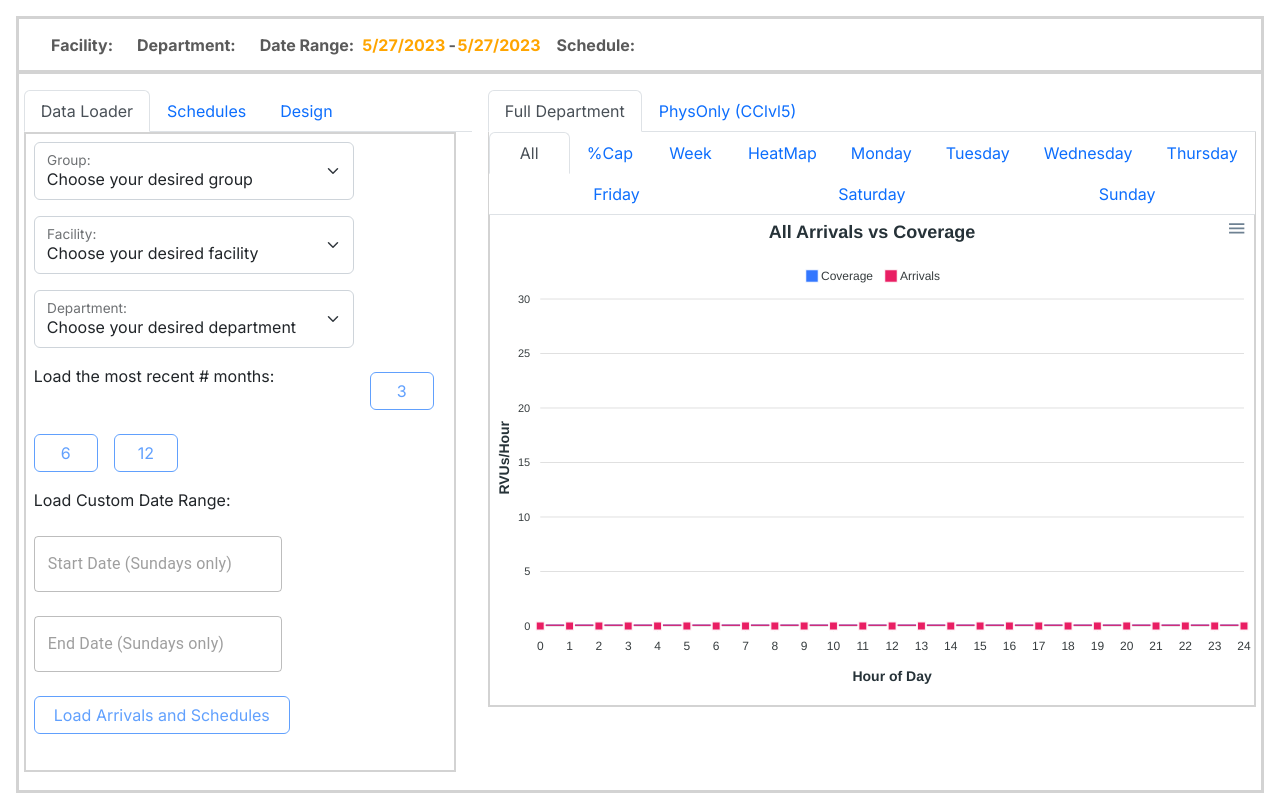
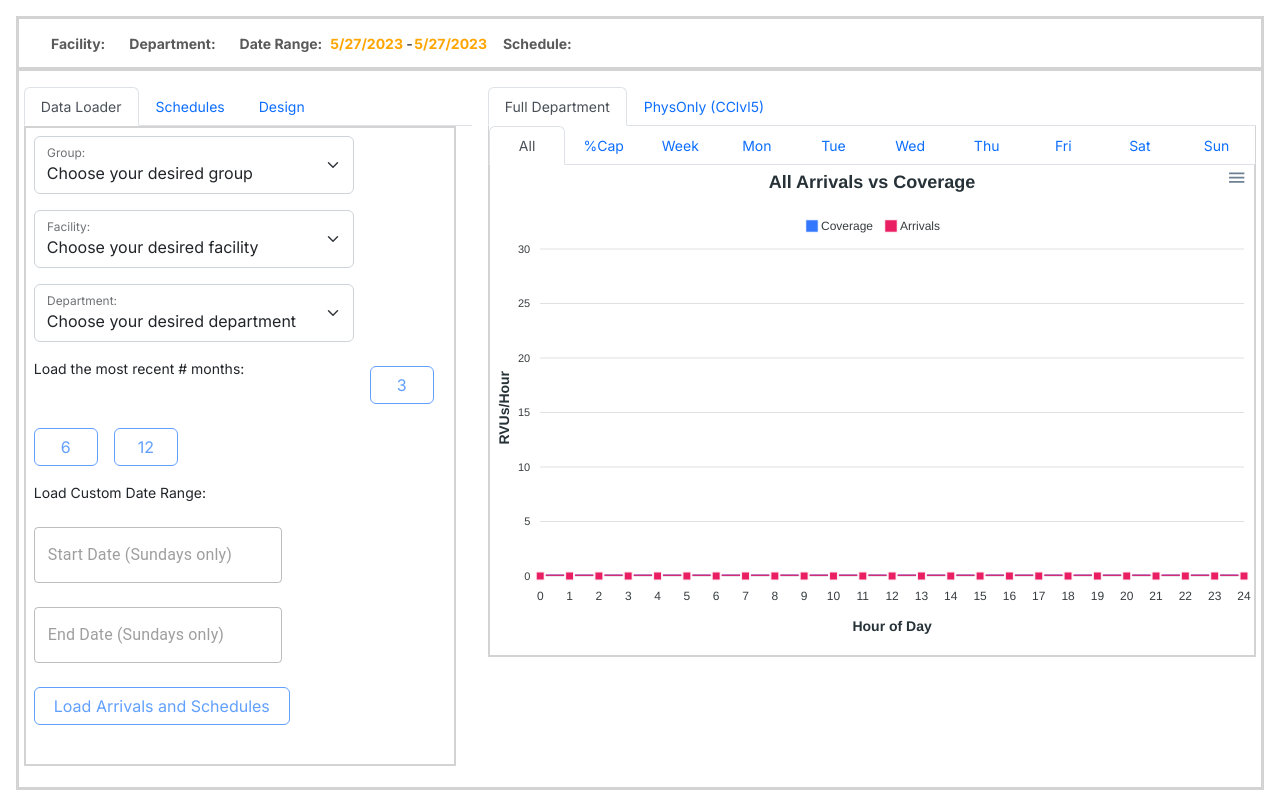
Before and after one commit to bobpatton3/ed-schedule-analysis, a Next.js app: page /schedule-analyzer in a window 1280 px wide. Built offline with nearby package versions, Linux system fonts and the light colour scheme.

Commit message:
commit after some cleanup and before trying a state management experiment

```diff
--- a/app/globals.css
+++ b/app/globals.css
@@ -16,7 +16,7 @@ label {
 body {
   font-family: 'Montserrat', sans-serif;
   width: 100%;
-  font-size: 16px;
+  font-size: 14px;
 }
 
 button {
--- a/app/schedule-analyzer/ArrivalsDataSlice.tsx
+++ b/app/schedule-analyzer/ArrivalsDataSlice.tsx
@@ -6,7 +6,6 @@ import Tabs from "react-bootstrap/Tabs";
 import { WeekArrivalsDataType } from "./ArrivalsData";
 import { WeekCoverageDataType } from "./CurrentScheduleAndCoverageData";
 import PercentCapacityChart from "./PercentCapacityChart";
-import WeekAtAGlanceChart from "./WeekAtAGlance";
 import HeatMap from "./HeatMap";
 
 const ArrivalsDataSlice = ({ dept_arrivals_data, dept_coverage_data, maxY }: { dept_arrivals_data: WeekArrivalsDataType, dept_coverage_data: WeekCoverageDataType, maxY: number }) => {
@@ -19,31 +18,28 @@ const ArrivalsDataSlice = ({ dept_arrivals_data, dept_coverage_data, maxY }: { d
                 <Tab eventKey="percent_cap" title="%Cap">
                     <PercentCapacityChart day_arrivals_data={dept_arrivals_data.AVG} day_coverage_data={dept_coverage_data.AVG} />
                 </Tab>
-                <Tab eventKey="week" title="Week">
-                    <WeekAtAGlanceChart dept_arrivals_data={dept_arrivals_data} dept_coverage_data={dept_coverage_data} />
-                </Tab>
-                <Tab eventKey="heatmap" title="HeatMap">
+                <Tab eventKey="heatmap" title="Week">
                     <HeatMap dept_arrivals_data={dept_arrivals_data} dept_coverage_data={dept_coverage_data} />
                 </Tab>
-                <Tab eventKey="monday" title="Monday">
+                <Tab eventKey="monday" title="Mon">
                     <ArrivalsVsCoverageChart day_of_week="Monday" day_arrivals_data={dept_arrivals_data.MON} day_coverage_data={dept_coverage_data.MON} maxY={maxY} />
                 </Tab>
-                <Tab eventKey="tuesday" title="Tuesday">
+                <Tab eventKey="tuesday" title="Tue">
                     <ArrivalsVsCoverageChart day_of_week="Tuesday" day_arrivals_data={dept_arrivals_data.TUE} day_coverage_data={dept_coverage_data.TUE} maxY={maxY} />
                 </Tab>
-                <Tab eventKey="wednesday" title="Wednesday">
+                <Tab eventKey="wednesday" title="Wed">
                     <ArrivalsVsCoverageChart day_of_week="Wednesday" day_arrivals_data={dept_arrivals_data.WED} day_coverage_data={dept_coverage_data.WED} maxY={maxY} />
                 </Tab>
-                <Tab eventKey="thursday" title="Thursday">
+                <Tab eventKey="thursday" title="Thu">
                     <ArrivalsVsCoverageChart day_of_week="Thursday" day_arrivals_data={dept_arrivals_data.THU} day_coverage_data={dept_coverage_data.THU} maxY={maxY} />
                 </Tab>
-                <Tab eventKey="friday" title="Friday">
+                <Tab eventKey="friday" title="Fri">
                     <ArrivalsVsCoverageChart day_of_week="Friday" day_arrivals_data={dept_arrivals_data.FRI} day_coverage_data={dept_coverage_data.FRI} maxY={maxY} />
                 </Tab>
-                <Tab eventKey="saturday" title="Saturday">
+                <Tab eventKey="saturday" title="Sat">
                     <ArrivalsVsCoverageChart day_of_week="Saturday" day_arrivals_data={dept_arrivals_data.SAT} day_coverage_data={dept_coverage_data.SAT} maxY={maxY} />
                 </Tab>
-                <Tab eventKey="sunday" title="Sunday">
+                <Tab eventKey="sunday" title="Sun">
                     <ArrivalsVsCoverageChart day_of_week="Sunday" day_arrivals_data={dept_arrivals_data.SUN} day_coverage_data={dept_coverage_data.SUN} maxY={maxY} />
                 </Tab>
             </Tabs>
--- a/app/schedule-analyzer/ScheduleDesignPanel.tsx
+++ b/app/schedule-analyzer/ScheduleDesignPanel.tsx
@@ -18,7 +18,7 @@ function ScheduleDesignPanel(
             {current_schedule_data.shifts.map((shift) => <ShiftSliderComponent
                 key={shift.id}
                 coverage_update_callback={coverage_update_callback}
-                shift={shift.id}
+                shift_id={shift.id}
                 start={shift.start}
                 duration={shift.duration} />)}
         </div>
--- a/app/schedule-analyzer/ShiftSliderComponent.tsx
+++ b/app/schedule-analyzer/ShiftSliderComponent.tsx
@@ -9,19 +9,19 @@ const minDistance = 4;
 function ShiftSliderComponent(
     {
         coverage_update_callback,
-        shift,
+        shift_id,
         start,
         duration,
     }: {
         coverage_update_callback: (newData: CoverageDataType) => void;
-        shift: string;
+        shift_id: string;
         start: number;
         duration: number;
     }
 ) {
     //const dataAccessor: PostLoginData = new PostLoginData();
     //const postLoginData: Map<string, Map<string, Map<string, { start: Date, end: Date }>>> = dataAccessor.getPostLoginData();
-    const [value1, setValue1] = useState<number[]>([start, start + duration]);
+    const [values, setValues] = useState<number[]>([start, start + duration]);
 
     const handleChange1 = (
         event: Event,
@@ -33,15 +33,15 @@ function ShiftSliderComponent(
         }
 
         if (activeThumb === 0) {
-            setValue1([Math.min(newValue[0], value1[1] - minDistance), value1[1]]);
+            setValues([Math.min(newValue[0], values[1] - minDistance), values[1]]);
         } else {
-            setValue1([value1[0], Math.max(newValue[1], value1[0] + minDistance)]);
+            setValues([values[0], Math.max(newValue[1], values[0] + minDistance)]);
         }
 
         // There is no reason to allow this part of the slider to be used for start times.
-        // Users should use the left portion of the slider for midnight on starts.
+        // Users should use the left portion of the slider for shift start times at midnight or later.
         if (newValue[0] > 23)
-            setValue1([23, newValue[1]]);
+            setValues([23, newValue[1]]);
     };
 
     const marks = [
@@ -66,10 +66,10 @@ function ShiftSliderComponent(
 
     return (
         <div>
-            {startStopTextFromSlider(value1)}
+            {startStopTextFromSlider(values)}
             <Slider
                 className='slider'
-                value={value1}
+                value={values}
                 step={1}
                 min={0}
                 max={35}
--- a/app/schedule-analyzer/page.tsx
+++ b/app/schedule-analyzer/page.tsx
@@ -70,6 +70,9 @@ export default function ScheduleAnalyzer() {
         }
     }
 
+    function updateSchedAndCovWhenShiftModified(shift_id: string, start: number, duration: number,) {
+    }
+
     /* TODOs:
         1. Deal with the whole Date conversion and UTC time problem
         2. Add functionality to the ScheduleDesignPanel
```
